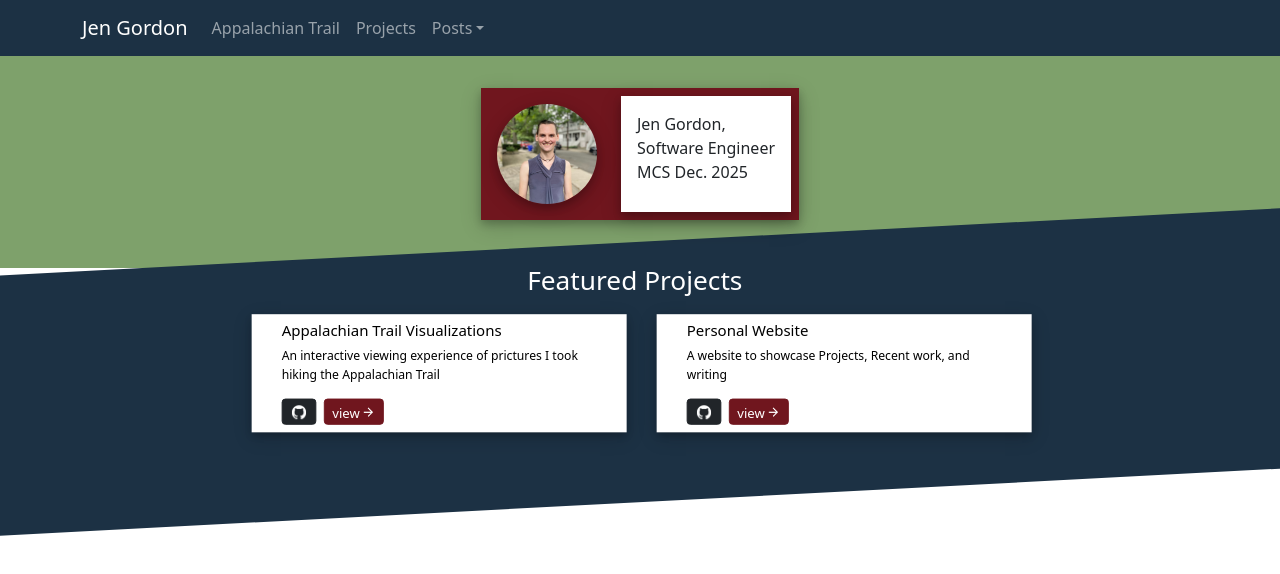
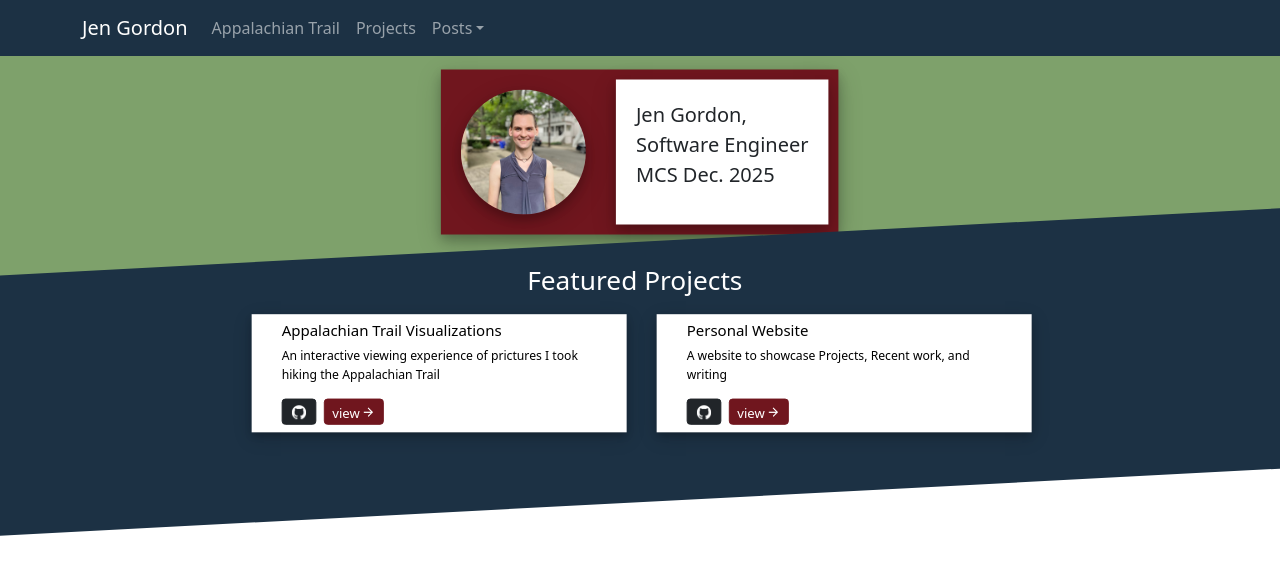
Before and after one commit to Jericgordon/Personal-Website, a React (Vite) app: page /#/ in a window 1280 px wide. Shown: the top 574 px of the page. Built offline with nearby package versions, Linux system fonts and the light colour scheme.

Commit message:
Fixed whitespace

```diff
--- a/src/css/Profile.css
+++ b/src/css/Profile.css
@@ -3,6 +3,7 @@
     display: flex;
     justify-content: center;
     padding-bottom: 3rem;
+    transform: scale(125%) rotate(-2deg);
 }
 
 .portrait {
@@ -35,6 +36,6 @@
     z-index: 8;
     display: flex;
     box-shadow: 0 4px 8px 0 rgba(0, 0, 0, 0.2), 0 6px 20px 0 rgba(0, 0, 0, 0.19);
-
+    transform: rotate(2deg);
 
 }
```
